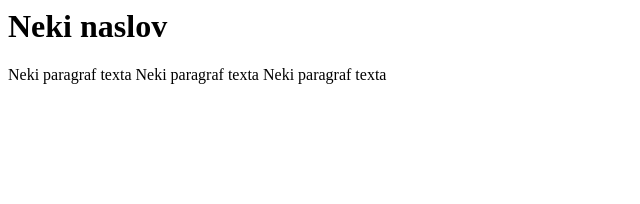
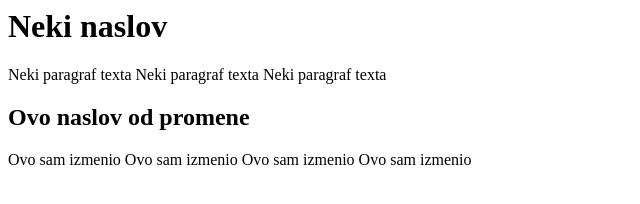
Before and after one commit to saleandjelkovic/vezba2, a plain HTML site: page index.html in a window 1280 px wide. Shown: the whole page, without its empty margins (0-640 px from the left). Drawn offline with Linux system fonts and the light colour scheme.

Commit message:
ovo je poruka o promeni

```diff
--- a/index.html
+++ b/index.html
@@ -5,5 +5,7 @@
 <body>
 <h1>Neki naslov</h1>
 <p>Neki paragraf texta Neki paragraf texta Neki paragraf texta</p>
+<h2>Ovo naslov od promene</h2>
+<p>Ovo sam izmenio Ovo sam izmenio Ovo sam izmenio Ovo sam izmenio</p>
 </body>
 </html>
```
